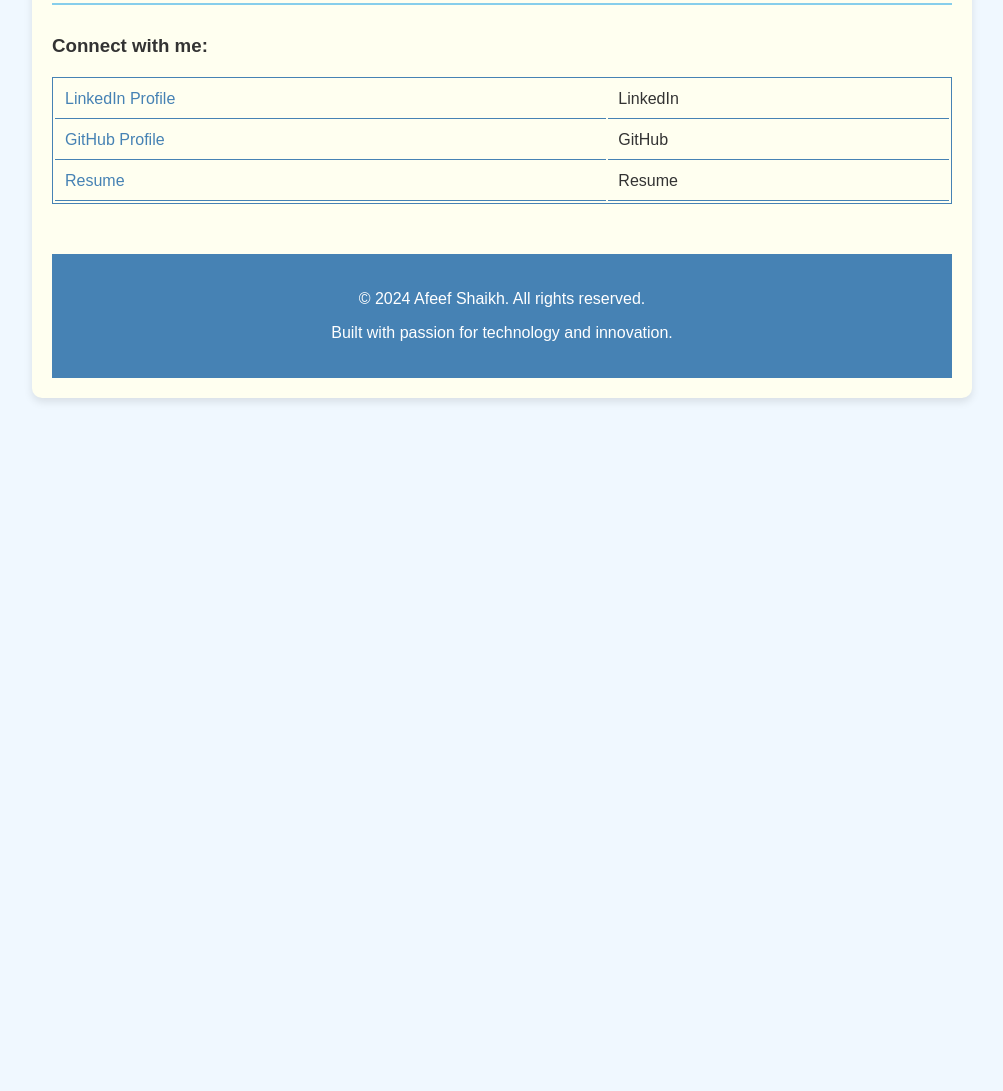
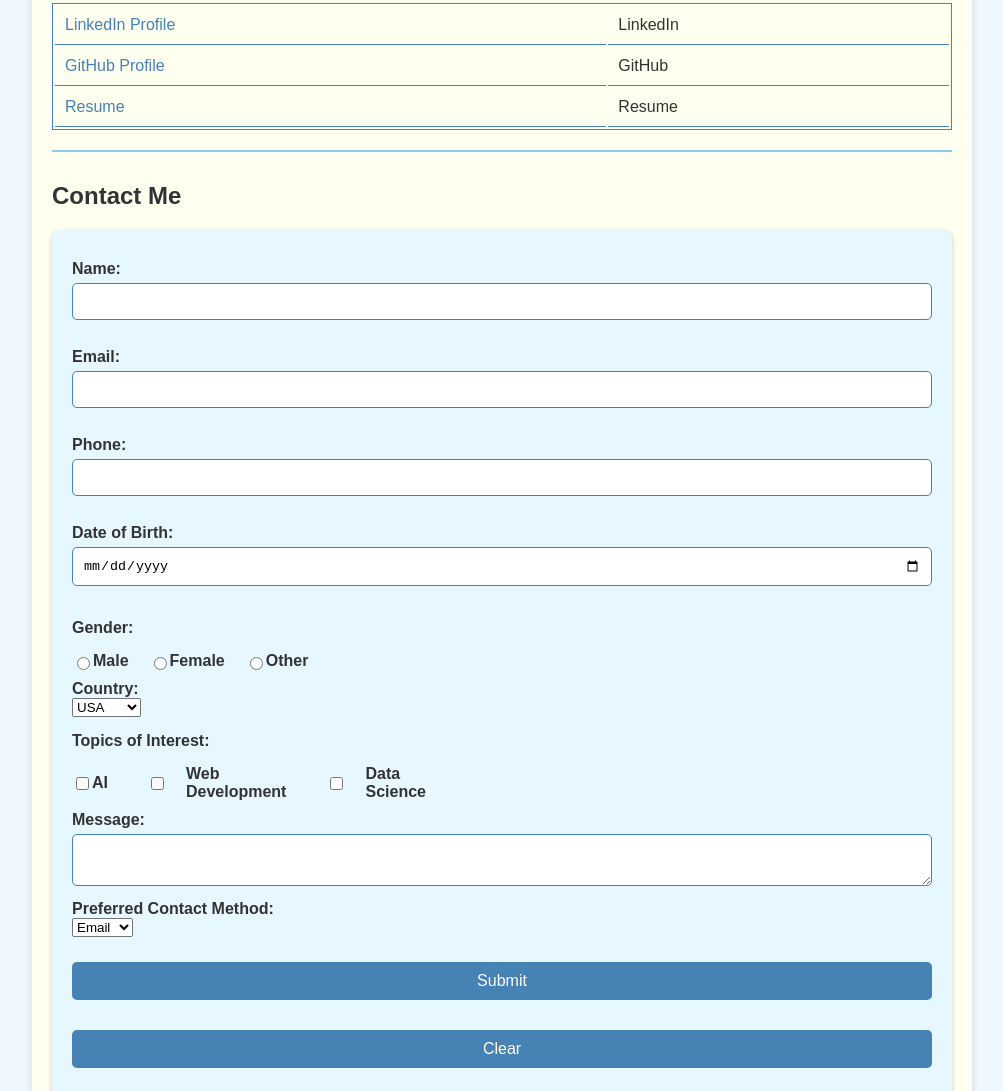
Before and after one commit to afeef-shaikh/afeef-shaikh.github.io, a plain HTML site: page index.html in a window 1280 px wide. Shown: the part 1214-2305 px from the top of the page, without its empty margins (138-1141 px from the left). Before the commit the page ends 1632 px from the top, so only its background shows below. Drawn offline with Linux system fonts and the light colour scheme.

Commit message:
Added a Contact Form

```diff
--- a/index.html
+++ b/index.html
@@ -19,9 +19,9 @@
         <h1>Afeef Shaikh</h1>
       </header>
 
-      <!-- Button to prompt user's name -->
+      <!-- Button to prompt user's name
       <button id="name-button">Enter Your Name</button>
-      <p id="name-display"></p>
+      <p id="name-display"></p> -->
 
       <!-- Navigation Bar -->
       <nav>
@@ -39,7 +39,10 @@
           <li>
             <a href="/Afeef_Shaikh_SWE_Resume.pdf" target="_blank">Resume</a>
           </li>
-          <!-- Updated to link to your resume -->
+          <li>
+            <a href="#contact-form">Contact</a>
+            <!-- New Contact nav item -->
+          </li>
         </ul>
       </nav>
 
@@ -158,6 +161,88 @@
         </div>
       </div>
 
+      <!-- Contact Form Section -->
+      <div class="section" id="contact-form">
+        <h2>Contact Me</h2>
+        <form id="contactForm">
+          <label for="name">Name:</label>
+          <input type="text" id="name" name="name" required /><br /><br />
+
+          <label for="email">Email:</label>
+          <input type="email" id="email" name="email" required /><br /><br />
+
+          <label for="phone">Phone:</label>
+          <input type="tel" id="phone" name="phone" /><br /><br />
+
+          <label for="dob">Date of Birth:</label>
+          <input type="date" id="dob" name="dob" /><br /><br />
+
+          <!-- Gender section -->
+          <div class="form-group">
+            <label for="gender">Gender:</label>
+            <div class="gender-options">
+              <label
+                ><input type="radio" name="gender" value="male" /> Male</label
+              >
+              <label
+                ><input type="radio" name="gender" value="female" />
+                Female</label
+              >
+              <label
+                ><input type="radio" name="gender" value="other" /> Other</label
+              >
+            </div>
+          </div>
+
+          <label for="country">Country:</label>
+          <select id="country" name="country">
+            <option value="usa">USA</option>
+            <option value="canada">Canada</option>
+            <option value="uk">UK</option>
+            <option value="india">India</option>
+          </select>
+
+          <!-- Topics of Interest section -->
+          <div class="form-group">
+            <label for="topics">Topics of Interest:</label>
+            <div class="topics-options">
+              <label
+                ><input type="checkbox" name="topics" value="AI" /> AI</label
+              >
+              <label
+                ><input type="checkbox" name="topics" value="web-development" />
+                Web Development</label
+              >
+              <label
+                ><input type="checkbox" name="topics" value="data-science" />
+                Data Science</label
+              >
+            </div>
+
+            <label for="message">Message:</label>
+            <textarea id="message" name="message"></textarea>
+
+            <label for="contact-method">Preferred Contact Method:</label>
+            <select id="contact-method" name="contact-method">
+              <option value="email">Email</option>
+              <option value="phone">Phone</option>
+              <option value="text">Text</option>
+            </select>
+          </div>
+
+          <!--
+          This section of the code includes the "Submit" and "Clear/Reset" buttons for the form.
+          - The "Submit" button, when clicked, retrieves the input data from the form fields
+            and stores it in the browser's local storage.
+          - The "Clear" button, when clicked, resets all input fields in the form to their default values.
+          -->
+          <div class="form-group">
+            <button type="submit" id="submitBtn">Submit</button>
+            <button type="button" id="clearBtn">Clear</button>
+          </div>
+        </form>
+      </div>
+
       <footer>
         <div class="footer-content">
           <p>&copy; 2024 Afeef Shaikh. All rights reserved.</p>
--- a/scripts.js
+++ b/scripts.js
@@ -1,17 +1,17 @@
 // JavaScript for Lab
 
-// Function to prompt user's name and display it in the paragraph with id 'name-display'
-document.getElementById("name-button").addEventListener("click", function () {
-  const userName = prompt("Please enter your name:");
-  if (userName) {
-    document.getElementById(
-      "name-display"
-    ).textContent = `Hello, ${userName}! Welcome to my portfolio.`;
-  } else {
-    document.getElementById("name-display").textContent =
-      "Hello! Welcome to my portfolio.";
-  }
-});
+// // Function to prompt user's name and display it in the paragraph with id 'name-display'
+// document.getElementById("name-button").addEventListener("click", function () {
+//   const userName = prompt("Please enter your name:");
+//   if (userName) {
+//     document.getElementById(
+//       "name-display"
+//     ).textContent = `Hello, ${userName}! Welcome to my portfolio.`;
+//   } else {
+//     document.getElementById("name-display").textContent =
+//       "Hello! Welcome to my portfolio.";
+//   }
+// });
 
 // Function to enlarge the image when clicked
 document.getElementById("profile-image").addEventListener("click", function () {
@@ -38,4 +38,29 @@ navLinks.forEach((link) => {
     this.style.backgroundColor = "";
     this.style.color = "";
   });
+
+  // Get references to the form and buttons
+  const form = document.getElementById("contactForm");
+  const submitBtn = document.getElementById("submitBtn");
+  const clearBtn = document.getElementById("clearBtn");
+
+  // Function to handle form submission
+  submitBtn.addEventListener("click", function (event) {
+    event.preventDefault(); // Prevent the default form submission behavior
+    const formData = new FormData(form); // Get form data
+
+    // Log the form data (or save it to local storage, etc.)
+    console.log("Form Submitted:");
+    formData.forEach((value, key) => {
+      console.log(`${key}: ${value}`);
+    });
+
+    // Optionally, display a confirmation message
+    alert("Your form has been submitted!");
+  });
+
+  // Function to handle form clearing
+  clearBtn.addEventListener("click", function () {
+    form.reset(); // Reset the form fields to their default values
+  });
 });
--- a/styles.css
+++ b/styles.css
@@ -139,3 +139,55 @@ footer {
   text-align: center;
   margin-top: 30px;
 }
+
+/*----------------------*/
+/* Form styles */
+form {
+  background-color: #e6f7ff; /* Light blue background for the form */
+  padding: 20px;
+  border-radius: 8px;
+  box-shadow: 0px 2px 5px rgba(0, 0, 0, 0.2);
+  margin-top: 20px; /* Add some space above the form */
+}
+
+/* Form labels */
+form label {
+  font-weight: bold;
+  display: block; /* Display labels as block for better layout */
+  margin-top: 10px;
+}
+
+/* Form inputs and textarea */
+form input,
+form textarea {
+  width: calc(100% - 22px); /* Full width minus padding and border */
+  padding: 10px;
+  border: 1px solid #4682b4; /* Match border color with navigation */
+  border-radius: 5px;
+  margin-top: 5px; /* Space above inputs */
+}
+
+/* Form button styles */
+form button {
+  margin-top: 10px;
+  width: 100%; /* Full width for the buttons */
+}
+
+/* Form group styles */
+.form-group {
+  margin-top: 15px; /* Space above each form group */
+}
+
+/* Flex container for gender options */
+.gender-options,
+.topics-options {
+  display: flex; /* Use flexbox to align items */
+  gap: 20px; /* Space between options */
+  margin-top: 5px; /* Space above the options */
+}
+
+.gender-options label,
+.topics-options label {
+  display: flex; /* Align label text with radio/checkbox */
+  align-items: center; /* Center align items vertically */
+}
```
